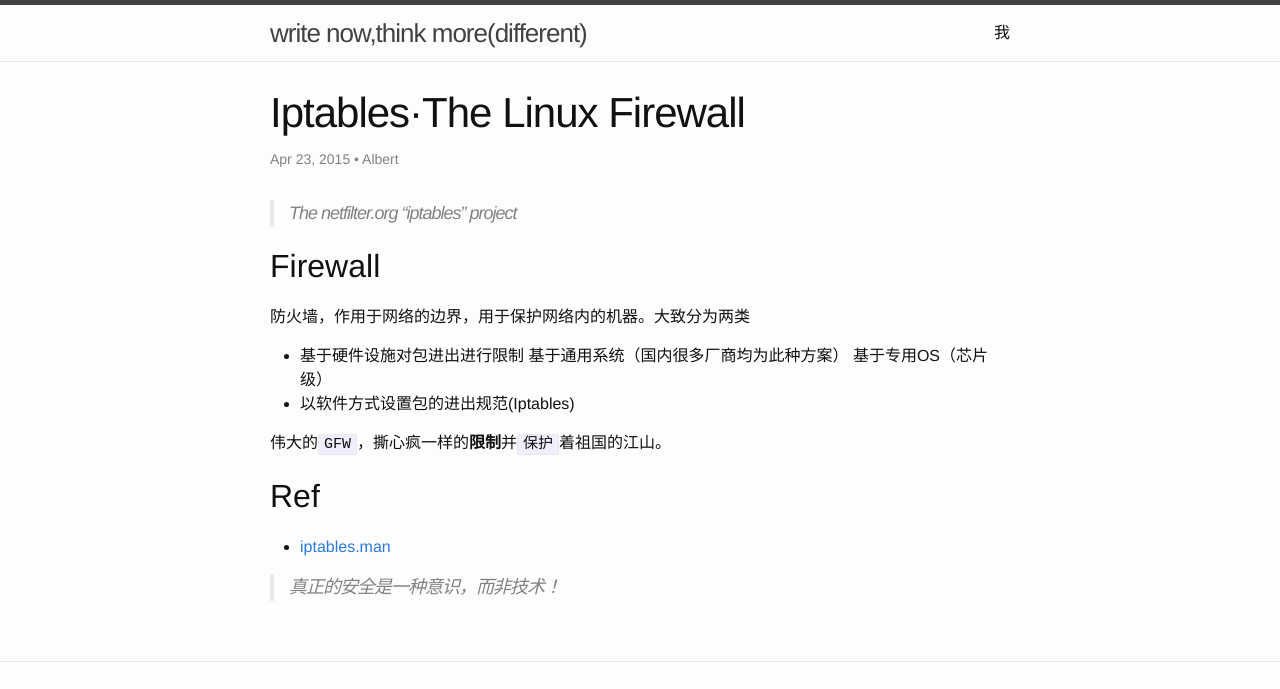
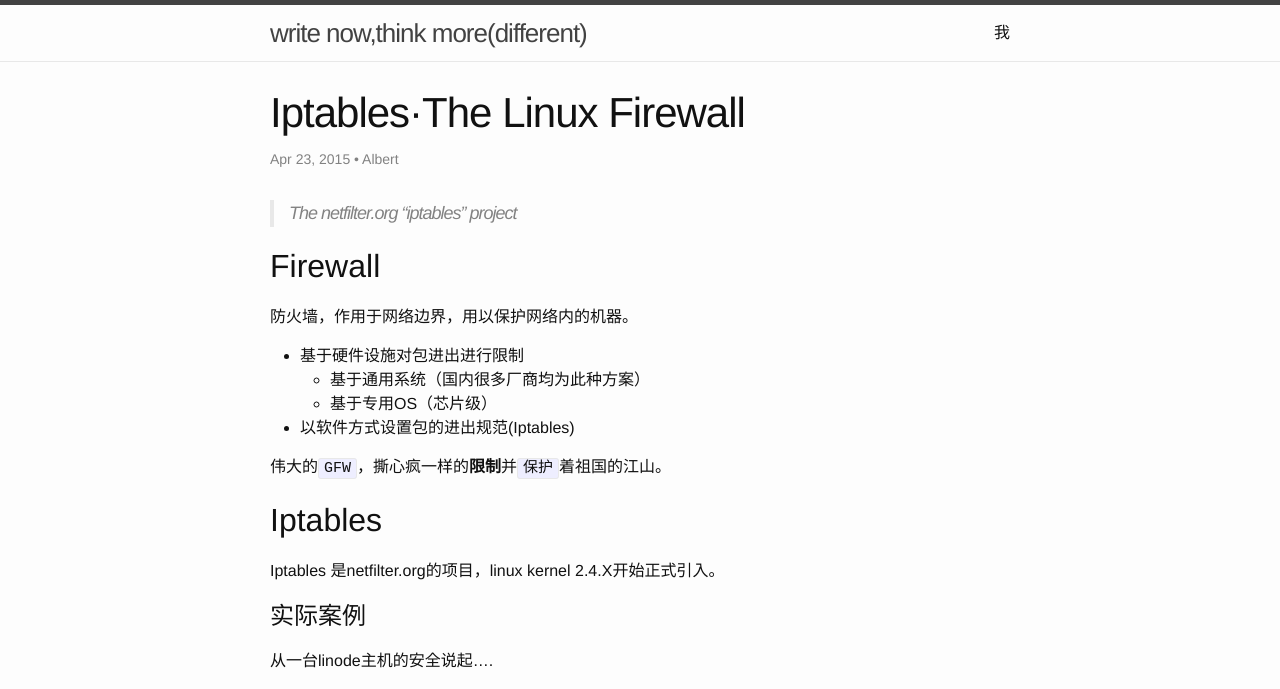
Before and after one commit to atschx/atschx.github.io, a Jekyll site: the page built from _posts/2015-04-23-iptables.md, in a window 1280 px wide. Shown: the top 689 px of the page. Built offline with Jekyll 4.4.1, drawn with Linux system fonts in a browser that asks for light colours; comment, search, counter and statistics services are not loaded; some of the changed text lies outside the part shown.

Commit message:
iptables intro

```diff
--- a/_posts/2015-04-23-iptables.md
+++ b/_posts/2015-04-23-iptables.md
@@ -11,14 +11,30 @@ categories: linux
 Firewall
 --------
 
-防火墙，作用于网络的边界，用于保护网络内的机器。大致分为两类
+防火墙，作用于网络边界，用以保护网络内的机器。
 
 * 基于硬件设施对包进出进行限制
-	基于通用系统（国内很多厂商均为此种方案）
-	基于专用OS（芯片级）
+	* 基于通用系统（国内很多厂商均为此种方案）
+	* 基于专用OS（芯片级）
+
 * 以软件方式设置包的进出规范(Iptables)
 
 伟大的`GFW`，撕心疯一样的**限制**并`保护`着祖国的江山。
+
+Iptables
+--------
+
+Iptables 是netfilter.org的项目，linux kernel 2.4.X开始正式引入。
+
+实际案例
+========
+
+从一台linode主机的安全说起....
+
+1. 更改ssh配置：关闭root登录、更改默认端口22
+2. 限制进站：只允许80/443/ssh 端口进入（对于出站可不做限制、毕竟是要对外服务）
+3.
+
 
 Ref
 ---
```
